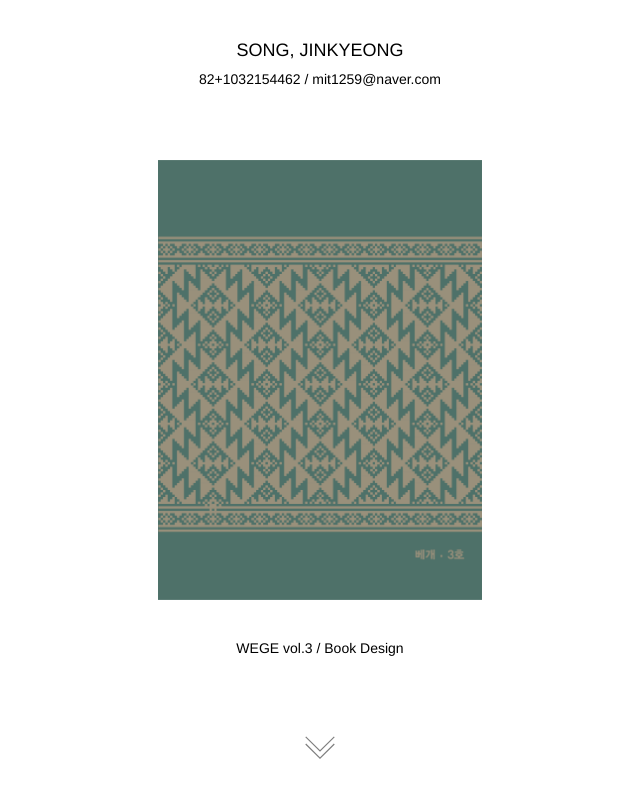
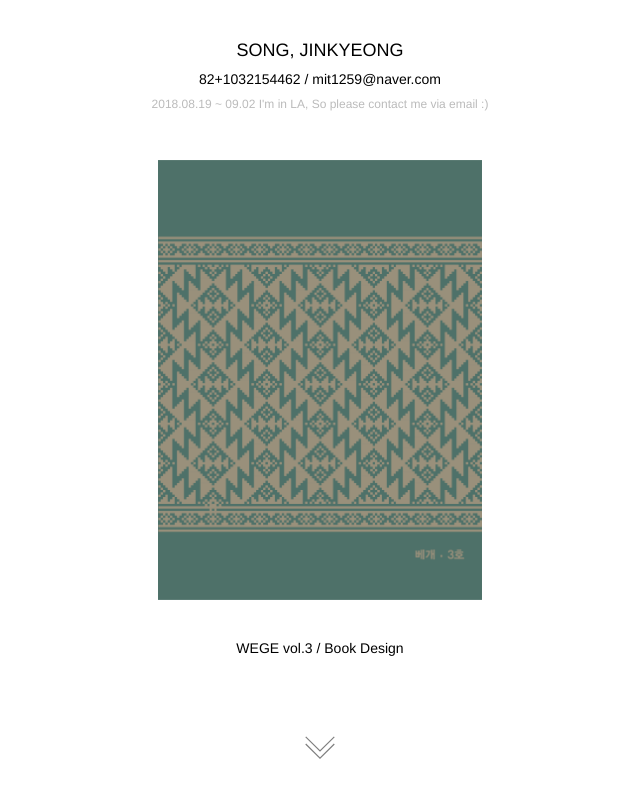
Before and after one commit to at-fence/JIN, a plain HTML site: page index.html in a window 1280 px wide. Shown: the whole page, without its empty margins (320-960 px from the left). Drawn offline with Linux system fonts and the light colour scheme.

Commit message:
Add contact via email

```diff
--- a/index.html
+++ b/index.html
@@ -56,6 +56,7 @@
         <div class="header">
           <p class="header-name">SONG, JINKYEONG</p>
           <p class="header-name" style="font-size:14px;">82+1032154462 / mit1259@naver.com</p>
+          <p style="color:#bbbbbb; font-size:12px;">2018.08.19 ~ 09.02 I'm in LA, So please contact me via email :)</p>
         </div>
         <div class="contents">
           <div class="index" id="index-1">
```
